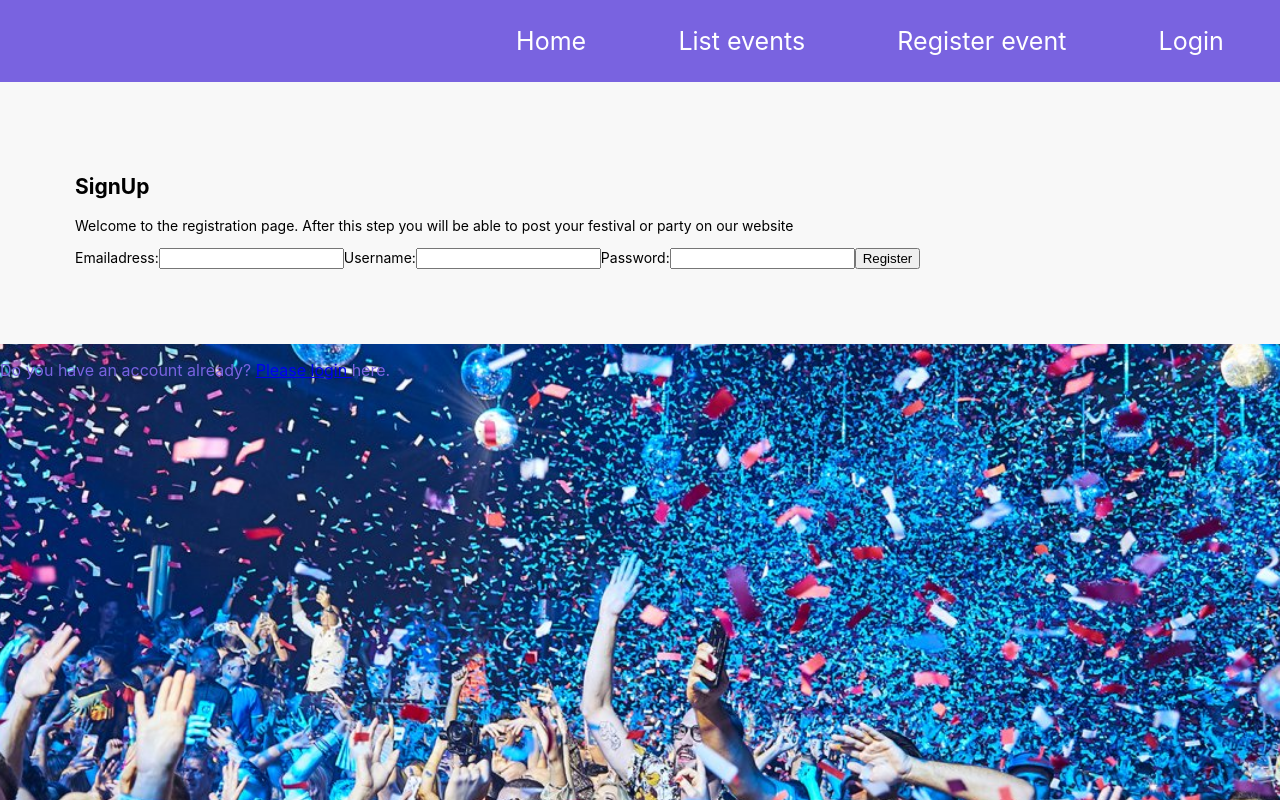
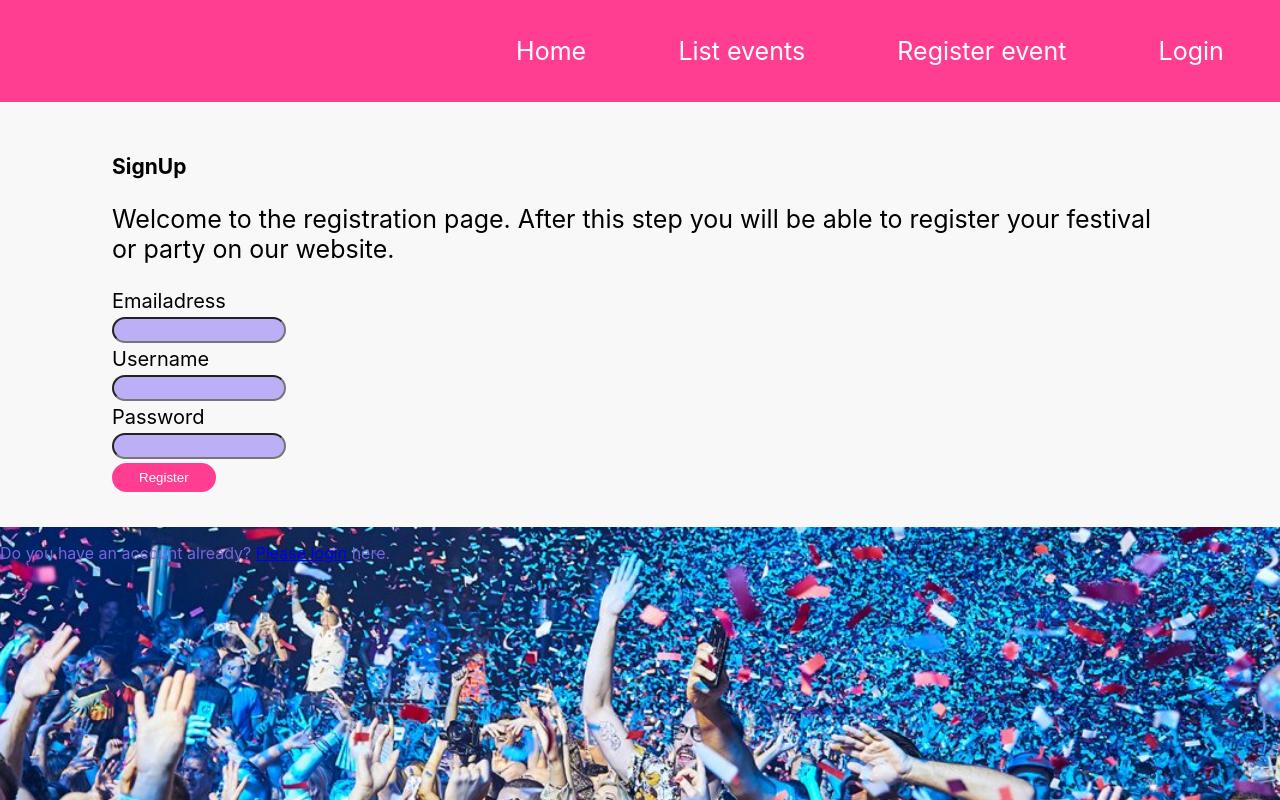
Before and after one commit to hamidaya/fantisanti, a React (Create React App) app: page /signup in a window 1280 px wide. Shown: the top 800 px of the page. Built offline with nearby package versions, Linux system fonts and the light colour scheme; a web font is replaced by a local one.

Commit message:
styling deels bijgewerkt

```diff
--- a/package.json
+++ b/package.json
@@ -19,9 +19,8 @@
     "start": "react-scripts start",
     "build": "react-scripts build",
     "test": "react-scripts test",
-    "eject": "react-scripts eject",
-    "start": "export SET NODE_OPTIONS=--openssl-legacy-provider && react-scripts start",
-    "build": "export SET NODE_OPTIONS=--openssl-legacy-provider && react-scripts build"
+    "eject": "react-scripts eject"
+
   },
   "browserslist": {
     "production": [
--- a/src/components/navigation/Navigation.css
+++ b/src/components/navigation/Navigation.css
@@ -2,8 +2,8 @@
     display: flex;
     flex-direction: row;
     justify-content:space-between;
-    padding: 10px 10px;
-    background-color: #7963E0;
+    padding: 20px 10px;
+    background-color: #ff3e92;
 
 }
 .ul-container{
--- a/src/components/searchBar/SearchBar.css
+++ b/src/components/searchBar/SearchBar.css
@@ -5,12 +5,13 @@
     align-items: center;
     padding:170px;
     font-size: 16px;
+    flex-direction: column;
 
 }
 .inner-searchbar-container {
     display: flex;
     width: 100px;
-    padding: 225px 150px;
+    /*padding: 25px 150px;*/
     font-size: 25px;
     margin: 100px;
     flex-direction: column;
@@ -24,42 +25,51 @@
     width: 750px;
     height: 50px;
     font-size: 25px;
+    padding: 10px;
+
 }
 
 .inner-searchbar-container button {
     display: inline-flex;
-    width: fit-content;
     color: white;
     background-color: #ff3e92;
-    border-radius: 30px;
-    border: 2px solid #ff3e92;
+    border-radius: 25px;
+    border: 10px solid #ff3e92;
     overflow: hidden;
     position: relative;
-    margin: 5px 0px 4px;
-    padding: 10px 25px;
+    padding: 15px 30px;
+    bottom: 67px;
+    left: 322px;
+
+
 }
 
-.dropdown {
+.dropdown{
     background-color: white;
-    width: 750px;
+    width: 700px;
     display: flex;
     flex-direction: column;
     border: 30px solid white;
     border-radius: 25px;
     justify-content: center;
-
-    }
+    position: absolute;
+    top: 345px;
+  }
 
 .dropdown:empty {
     border: white;
 }
 
+#searchbar {
+    position: relative;
+
+}
 .dropdown-row {
     display: flex;
     padding: 2px;
     cursor: pointer;
     justify-content: left;
     justify-self: center;
-
+    color: black;
 
 }
--- a/src/components/searchBar/SearchBar.js
+++ b/src/components/searchBar/SearchBar.js
@@ -18,7 +18,7 @@ export default function SearchBar(){
     return (
         <section id="searchbar" className="outer-searchbar-container">
                 <div className="inner-searchbar-container">
-                    <input type="text" placeholder=" Where are you going? enter your city" value={value} onChange={onChange} />
+                    <input type="text" placeholder="  Where are you going? enter your city" value={value} onChange={onChange} />
                         <button onClick={() =>onSearch(value)}> Search </button>
                 </div>
                 <div className="dropdown">
@@ -30,7 +30,7 @@ export default function SearchBar(){
                        return searchTerm &&  city.includes(searchTerm) &&
                            city !== searchTerm;
                         })
-                       .slice(0,8)
+                       .slice(0,10)
                        .map((item) => (
                    <div onClick={() => onSearch(item.City)}
                         className="dropdown-row"
--- a/src/pages/home/Home.css
+++ b/src/pages/home/Home.css
@@ -1,12 +1,12 @@
-.outer-home-welcome-container {
-    display: flex;
-    width: auto;
-    color: black;
-    justify-content: left;
-    align-items: center;
-    font-size: 30px;
-    margin: auto;
-}
+/*.outer-home-welcome-container {*/
+/*    display: flex;*/
+/*    width: auto;*/
+/*    color: black;*/
+/*    justify-content: left;*/
+/*    align-items: center;*/
+/*    font-size: 30px;*/
+/*    margin: auto;*/
+/*}*/
 .inner-home-welcome-container {
     display: flex;
     justify-content: center;
@@ -17,4 +17,7 @@
     display: flex;
     padding: 10px;
     color: white;
+    top: 100px;
+    font-size: 80px;
+
     }
--- a/src/pages/signin/SignIn.css
+++ b/src/pages/signin/SignIn.css
@@ -1,28 +1,30 @@
 .outer-login-container {
     color: black;
-    font-size: 13px;
+    font-size: 20px;
     background-color: white;
-
 
 }
 .inner-login-container {
     color: black;
     background-color: #F8F8F8;
     flex-basis: 450px;
-    font-size: 14px;
+    font-size: 20px;
     padding: 35px 112px;
     margin: 0px 0px 15px;
+
 
 }
 
 .inner-login-container input {
     display: flex;
-    background-color: #bcaff5;
-    height: 20px;
-    width: 150px;
+    background-color: #bfaddc;
+    height: 25px;
+    width: 250px;
     border-radius: 20px;
     margin: 4px 0px 4px;
-    padding: 5px 50px;
+    padding: 1px 5px;
+    font-size: 16px;
+
 
 }
 
@@ -36,10 +38,12 @@
     border: 2px solid #ff3e92;
     overflow: hidden;
     position: relative;
+    font-size: 20px;
 
 }
 .inner-login-container form p {
     color: black;
     display: flex;
     gap: 5px;
+
 }
--- a/src/pages/signin/SignIn.js
+++ b/src/pages/signin/SignIn.js
@@ -38,7 +38,7 @@ function SignIn() {
             <section id="login" className="outer-login-container">
                 <div className="inner-login-container">
             <h1>Login</h1>
-            <p>Welcome to the login page</p>
+            <p>Welcome to the login page.</p>
             <form onSubmit={handleSubmit}>
                 <label htmlFor="user-field">
                     Username
--- a/src/pages/signup/SignUp.css
+++ b/src/pages/signup/SignUp.css
@@ -9,6 +9,44 @@
     background-color: #F8F8F8;
     flex-basis: 450px;
     font-size: 14px;
-    padding:75px
+    padding: 35px 112px;
+    margin: 0px 0px 15px;
+}
 
+.inner-signup-container p {
+    font-size: 25px;
     }
+
+.inner-signup-container label {
+    font-size: 20px;
+}
+
+.inner-signup-container input {
+    display: flex;
+    background-color: #bcaff5;
+    height: 20px;
+    width: 150px;
+    border-radius: 20px;
+    margin: 4px 0px 4px;
+    padding: 1px 10px;
+
+}
+
+.inner-signup-container button {
+    display: inline-flex;
+    width: fit-content;
+    padding: 5px 25px;
+    color: white;
+    background-color: #ff3e92;
+    border-radius: 30px;
+    border: 2px solid #ff3e92;
+    overflow: hidden;
+    position: relative;
+
+}
+.inner-signup-container form p {
+    color: black;
+    display: flex;
+    gap: 5px;
+
+}
--- a/src/pages/signup/SignUp.js
+++ b/src/pages/signup/SignUp.js
@@ -43,12 +43,12 @@ function SignUp() {
         <>
             <section id="signup" className="outer-signup-container">
                 <div className="inner-signup-container">
-        <h1>SignUp</h1>
-            <p>Welcome to the registration page.
-                After this step you will be able to post your festival or party on our website</p>
+                 <h1>SignUp</h1>
+                    <p>Welcome to the registration page.
+                    After this step you will be able to register your festival or party on our website.</p>
                 <form onSubmit={handleSubmit}>
                     <label htmlFor="email-field">
-                        Emailadress:
+                        Emailadress
                         <input
                             type="email"
                             id="email-field"
@@ -58,7 +58,7 @@ function SignUp() {
                         />
                     </label>
                     <label htmlFor="username-field">
-                      Username:
+                      Username
                         <input
                             type="text"
                             id="username-field"
@@ -68,7 +68,7 @@ function SignUp() {
                         />
                     </label>
                     <label htmlFor="user-password">
-                      Password:
+                      Password
                         <input
                             type="password"
                             id="password-field"
```
